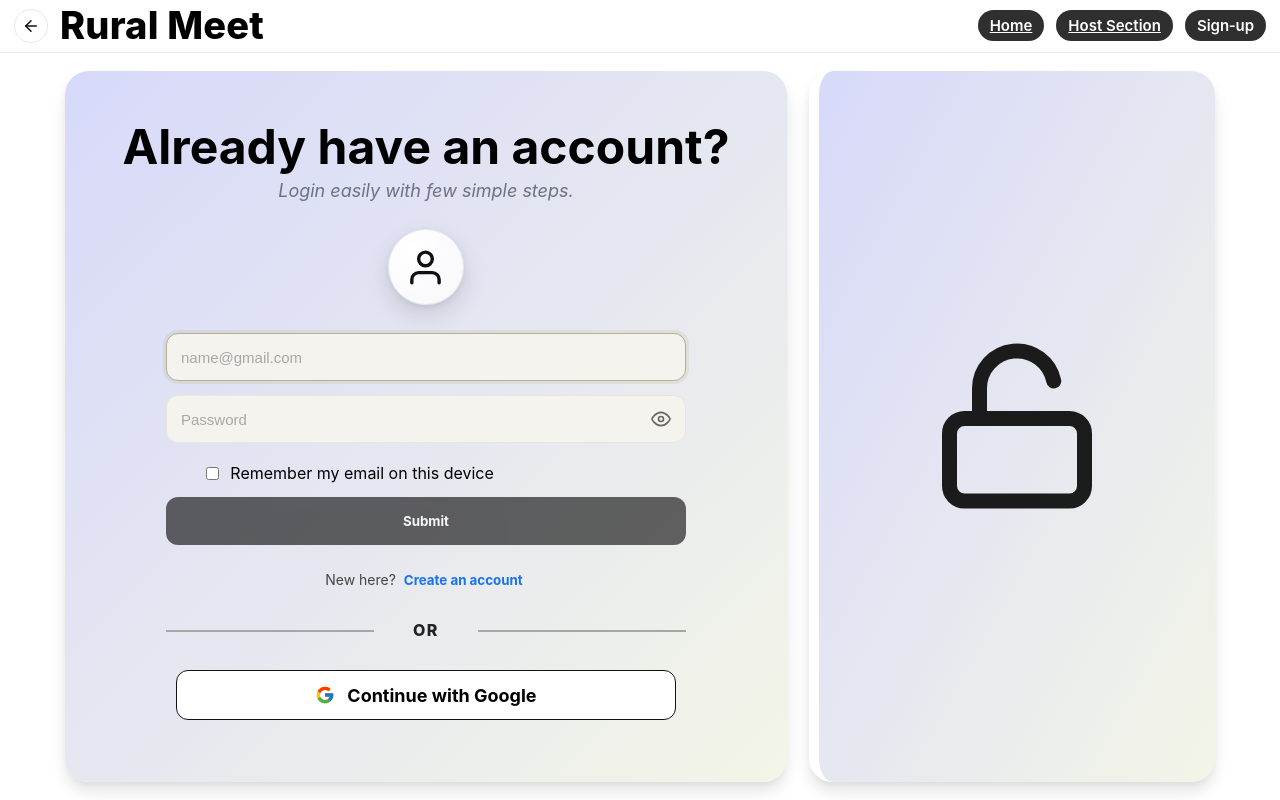
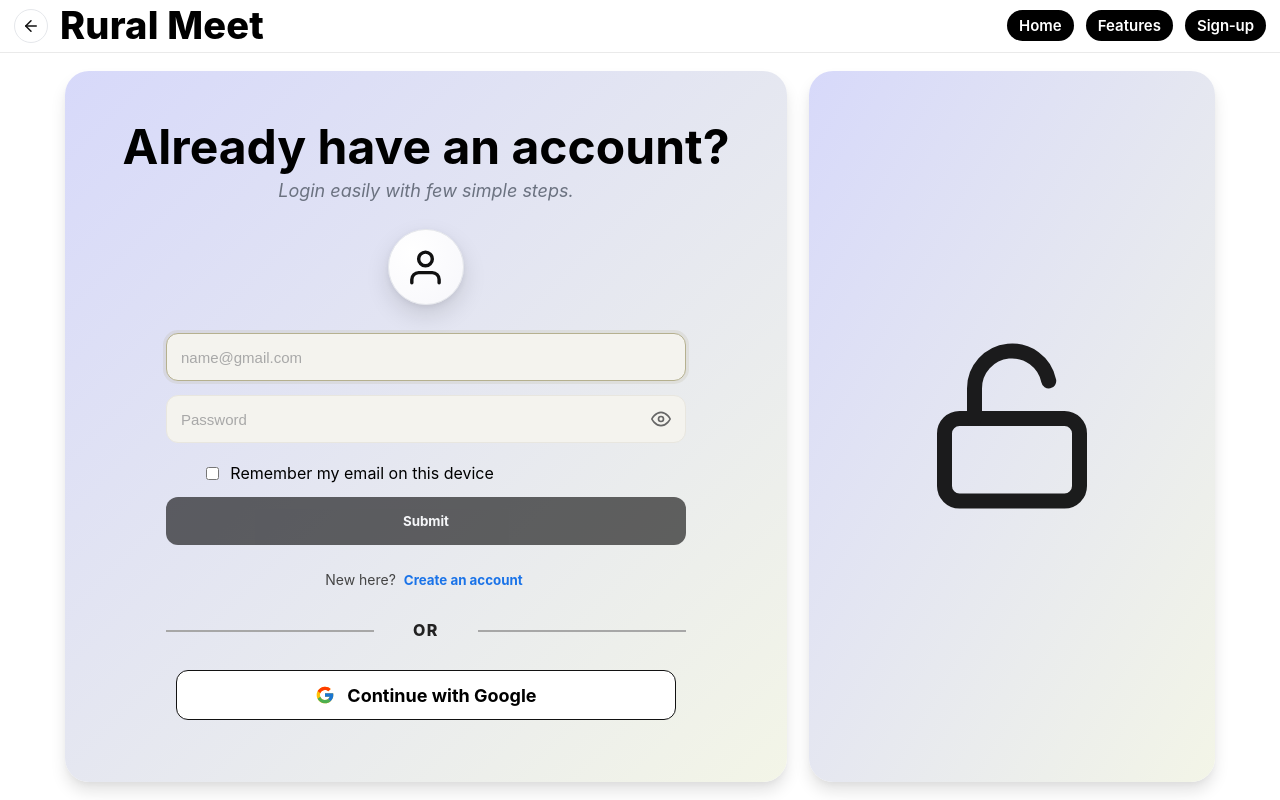
Before and after one commit to falguniiiii/Demo-project, a React (Create React App) app: page /Login in a window 1280 px wide. Built offline with nearby package versions, Linux system fonts and the light colour scheme.

Commit message:
fixed login page landing page and login css

```diff
--- a/src/components/LandingPage.jsx
+++ b/src/components/LandingPage.jsx
@@ -8,12 +8,16 @@ import './LandingPage.css';
 const LandingPage = () => {
   const navigate = useNavigate();
 
+  const handleLoginClick = () => {
+    navigate('/login'); // Navigate to login page
+  };
+
   const handleSignUp = () => {
-    navigate('/signup');
+    navigate('/login#signup'); // Navigate to login page in signup mode
   };
 
   const handleJoinMeeting = () => {
-    navigate('/pre-meeting'); // Updated to go to pre-meeting setup
+    navigate('/pre-meeting');
   };
 
   const handleSubmit = (e) => {
@@ -22,8 +26,7 @@ const LandingPage = () => {
   };
 
   const handleGoogleSignIn = () => {
-    console.log('Google Sign-in initiated');
-    alert('Google Sign-in feature would be implemented here');
+    navigate('/login'); // Can redirect to login for OAuth
   };
 
   const featureItems = [
@@ -49,7 +52,7 @@ const LandingPage = () => {
           <div className="landing-nav-links">
             <button className="landing-nav-btn">Home</button>
             <button className="landing-nav-btn">About us</button>
-            <button className="landing-nav-btn" onClick={handleSignUp}>Login</button>
+            <button className="landing-nav-btn" onClick={handleLoginClick}>Login</button>
           </div>
         </div>
       </nav>
--- a/src/components/Login.css
+++ b/src/components/Login.css
@@ -63,13 +63,14 @@
   display:inline-flex;
   align-items:center;
   padding:6px 12px;
-  background:#2f2f2f;
+  background:#000000;
   color:#fff;
   border-radius:9999px;
   font-weight:600;
   font-size:15px;
   border:none;
   cursor:pointer;
+  text-decoration: none;
 }
 .nav-pills .pill.active{ background:#000; }
 
@@ -252,7 +253,6 @@
   display:flex;
   align-items:center;
   justify-content:center;
-  border-left: 10px solid #ffffff;  /* white separator strip */
 }
 .lock-icon{
   font-size: 180px;
--- a/src/components/Login.jsx
+++ b/src/components/Login.jsx
@@ -2,19 +2,18 @@ import React, { useEffect, useState } from 'react';
 import './Login.css';
 import { FiUnlock, FiArrowLeft, FiUser, FiEye, FiEyeOff } from 'react-icons/fi';
 import { FcGoogle } from 'react-icons/fc';
-import {Link} from 'react-router-dom';
+import { useNavigate } from 'react-router-dom';
 
 function Login() {
-  // mode = 'login' | 'signup'
+  const navigate = useNavigate();
+
   const [mode, setMode] = useState('login');
 
-  // form state
   const [fullName, setFullName] = useState('');
   const [email, setEmail] = useState('');
   const [password, setPassword] = useState('');
   const [confirmPass, setConfirmPass] = useState('');
 
-  // validation state
   const [errors, setErrors] = useState({
     fullName: '',
     email: '',
@@ -28,21 +27,17 @@ function Login() {
     confirmPass: false,
   });
 
-  // show/hide password toggles
   const [showPassword, setShowPassword] = useState(false);
   const [showConfirm, setShowConfirm] = useState(false);
 
-  // Remember email checkbox
   const [remember, setRemember] = useState(false);
 
   const [submitting, setSubmitting] = useState(false);
 
-  // Open directly with #signup
   useEffect(() => {
     if (window.location.hash === '#signup') setMode('signup');
   }, []);
 
-  // Prefill email from localStorage (remember)
   useEffect(() => {
     const saved = localStorage.getItem('rememberEmail');
     if (saved) {
@@ -51,7 +46,6 @@ function Login() {
     }
   }, []);
 
-  // Keep URL hash in sync and reset errors on mode switch
   useEffect(() => {
     if (mode === 'signup') {
       window.location.hash = '#signup';
@@ -72,7 +66,6 @@ function Login() {
     });
   }, [mode]);
 
-  // helpers
   const isValidEmail = (val) => /^[^\s@]+@[^\s@]+\.[^\s@]{2,}$/.test(val.trim());
 
   const validateOne = (name, value) => {
@@ -140,7 +133,6 @@ function Login() {
     return { valid, firstErrorKey };
   };
 
-  // Derived validity for disabling the Submit button
   const isFormValid =
     mode === 'signup'
       ? Boolean(fullName.trim()) &&
@@ -160,17 +152,17 @@ function Login() {
 
     setSubmitting(true);
     try {
-    // remember email preference
       if (remember) localStorage.setItem('rememberEmail', email);
       else localStorage.removeItem('rememberEmail');
 
-    // Simulate a network call (optional)
       await new Promise(r => setTimeout(r, 600));
 
       if (mode === 'signup') {
-      alert(`Sign‑up: ${fullName} • ${email}`);
+        alert(`Sign‑up successful: ${fullName} • ${email}`);
+        navigate('/pre-meeting', { state: { userName: fullName } });
       } else {
-      alert(`Login: ${email}`);
+        alert(`Login successful: ${email}`);
+        navigate('/pre-meeting');
       }
     } finally {
       setSubmitting(false);
@@ -179,6 +171,8 @@ function Login() {
 
   const handleGoogle = () => {
     alert(mode === 'signup' ? 'Sign up with Google' : 'Continue with Google');
+    // After Google OAuth, navigate to pre-meeting
+    // navigate('/pre-meeting', { state: { userName: 'Google User Name' } });
   };
 
   const onBlurField = (name, value) => {
@@ -186,15 +180,18 @@ function Login() {
     validateOne(name, value);
   };
 
+  const handleBackClick = () => {
+    navigate('/');
+  };
+
   return (
     <div className="login-page">
-      {/* Top bar */}
       <header className="topbar">
         <div className="left-group">
           <button
             type="button"
             className="back-btn"
-            onClick={() => window.history.back()}
+            onClick={handleBackClick}
             aria-label="Go back"
             title="Go back"
           >
@@ -204,8 +201,8 @@ function Login() {
         </div>
 
         <nav className="nav-pills">
-          <a className="pill" href="#">Home</a>
-          <a className="pill" href="/host">Host Section</a>
+          <a className="pill" href="/">Home</a>
+          <a className="pill" href="/#features">Features</a>
           <button
             type="button"
             className={`pill ${mode === 'signup' ? 'active' : ''}`}
@@ -216,9 +213,7 @@ function Login() {
         </nav>
       </header>
 
-      {/* Panels */}
       <div className="panels">
-        {/* Left panel (form) */}
         <section className="panel panel-left">
           <div className="panel-inner">
             <div className="title-wrap">
@@ -232,12 +227,10 @@ function Login() {
               </p>
             </div>
 
-    {/* Profile avatar */}
             <div className="avatar" role="img" aria-label="Profile">
               <FiUser className="avatar-icon" />
             </div>
 
-    {/* IMPORTANT: form opens here and closes before switch-auth */}
             <form onSubmit={handleSubmit} className="form-wrap" noValidate autoComplete="off">
               {mode === 'signup' && (
                 <div className="input-group">
@@ -284,7 +277,6 @@ function Login() {
                 )}
               </div>
 
-      {/* Password with show/hide */}
               <div className="input-group has-toggle">
                 <input
                   id="password"
@@ -318,7 +310,6 @@ function Login() {
                 )}
               </div>
 
-      {/* Confirm password (signup only) with show/hide */}
               {mode === 'signup' && (
                 <div className="input-group has-toggle">
                   <input
@@ -353,7 +344,6 @@ function Login() {
                 </div>
               )}
 
-      {/* Remember email row */}
               <div className="row-between remember-row">
                 <label className="checkbox">
                   <input
@@ -365,20 +355,17 @@ function Login() {
                 </label>
               </div>
 
-      {/* Submit button stays inside the form */}
               <button type="submit" className="submit-btn" disabled={!isFormValid || submitting}>
                 {submitting ? (
                   <>
                     <span className="btn-spinner" aria-hidden="true"></span>
                     Please wait…
                   </>
-
                 ) : (
                   mode === 'login' ? 'Submit' : 'Create account'
                 )}
               </button>
             </form>
-    {/* IMPORTANT: form closes above */}
 
             <div className="switch-auth">
               {mode === 'login' ? (
@@ -419,7 +406,6 @@ function Login() {
           </div>
         </section>
 
-        {/* Right panel (illustration) */}
         <aside className="panel panel-right">
           <FiUnlock className="lock-icon" />
         </aside>
```
Lines whose indentation alone changed are shown as unchanged.
